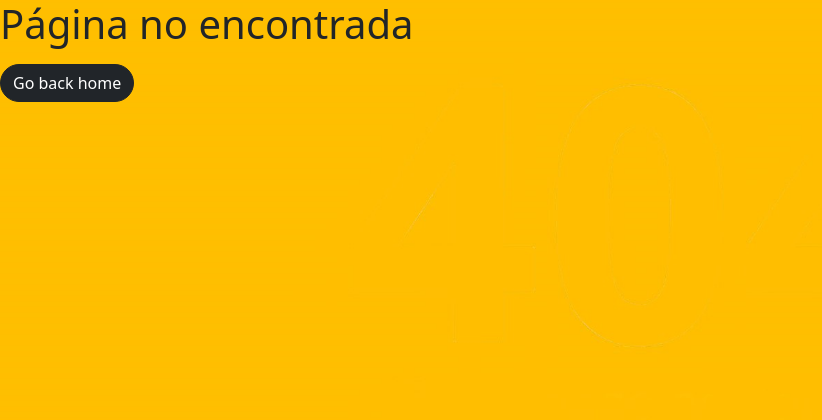
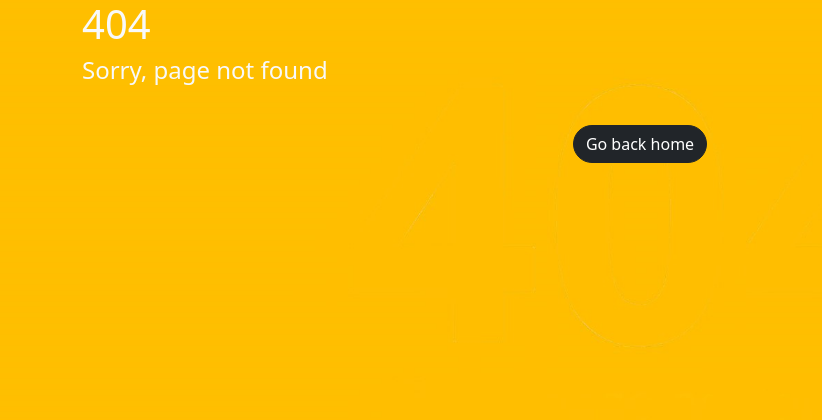
Before and after one commit to LNMIG/Games_Python, a Django app: template templates/404.html in a window 1280 px wide. Shown: the top 420 px of the page, without its empty margins (0-822 px from the left). Run offline with Django 4.2, Linux system fonts and the light colour scheme; the template is opened without the code that fills it, so the values that code supplies are empty.

Commit message:
Change: main html files

```diff
--- a/templates/404.html
+++ b/templates/404.html
@@ -10,7 +10,7 @@
   <meta name="viewport" content="width=device-width, initial-scale=1, shrink-to-fit=no">
 
   <!-- Custom CSS -->
-  <link href={% static '404.css' %} rel="stylesheet">
+  <link href={% static 'css/404.css' %} rel="stylesheet">
 
   <!-- Custom Fonts -->
 
@@ -21,13 +21,16 @@
 
 <body>
   <main>
+    <div class="d-flex flex-column justify-content-center align-items-center gap-3">
+        <div class="container">
+          <h1 class="text-light">404</h1>
+          <h4 class="text-light">Sorry, page not found</h4>
+        </div>
 
-  <h1> Página no encontrada </h1>
-
-  <div class="my-3">
-    <a class="btn btn-dark rounded-pill" href= {% url 'index' %}>Go back home</a>
-  </div>
-
+        <div class="my-3">
+          <a class="btn btn-dark rounded-pill" href= {% url 'index' %}>Go back home</a>
+        </div>
+    </div>
   </main>
 </body>
 </html>
--- a/templates/index.html
+++ b/templates/index.html
@@ -11,7 +11,7 @@
   <meta name="viewport" content="width=device-width, initial-scale=1, shrink-to-fit=no">
 
   <!-- Custom CSS -->
-  <link href={% static 'index.css' %} rel="stylesheet">
+  <link href={% static 'css/index.css' %} rel="stylesheet">
 
   <!-- Custom Fonts -->
 
```
